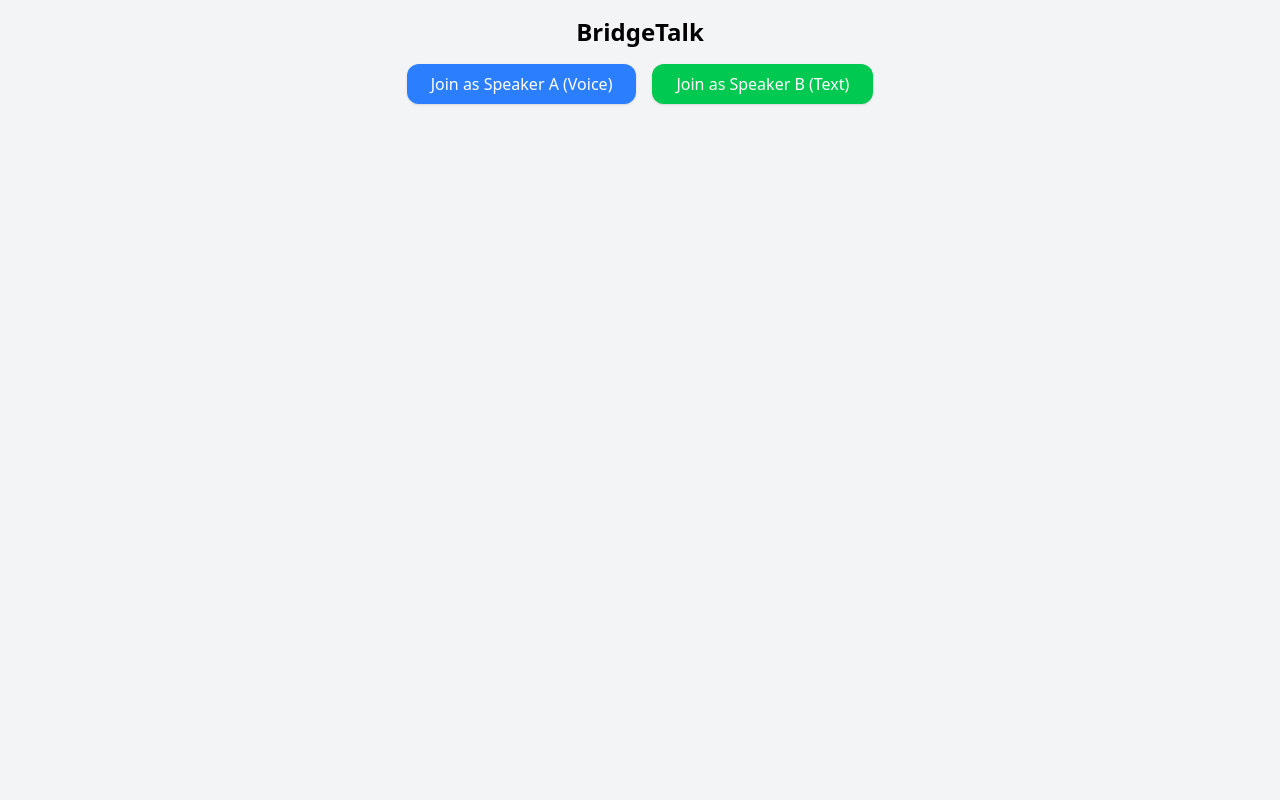
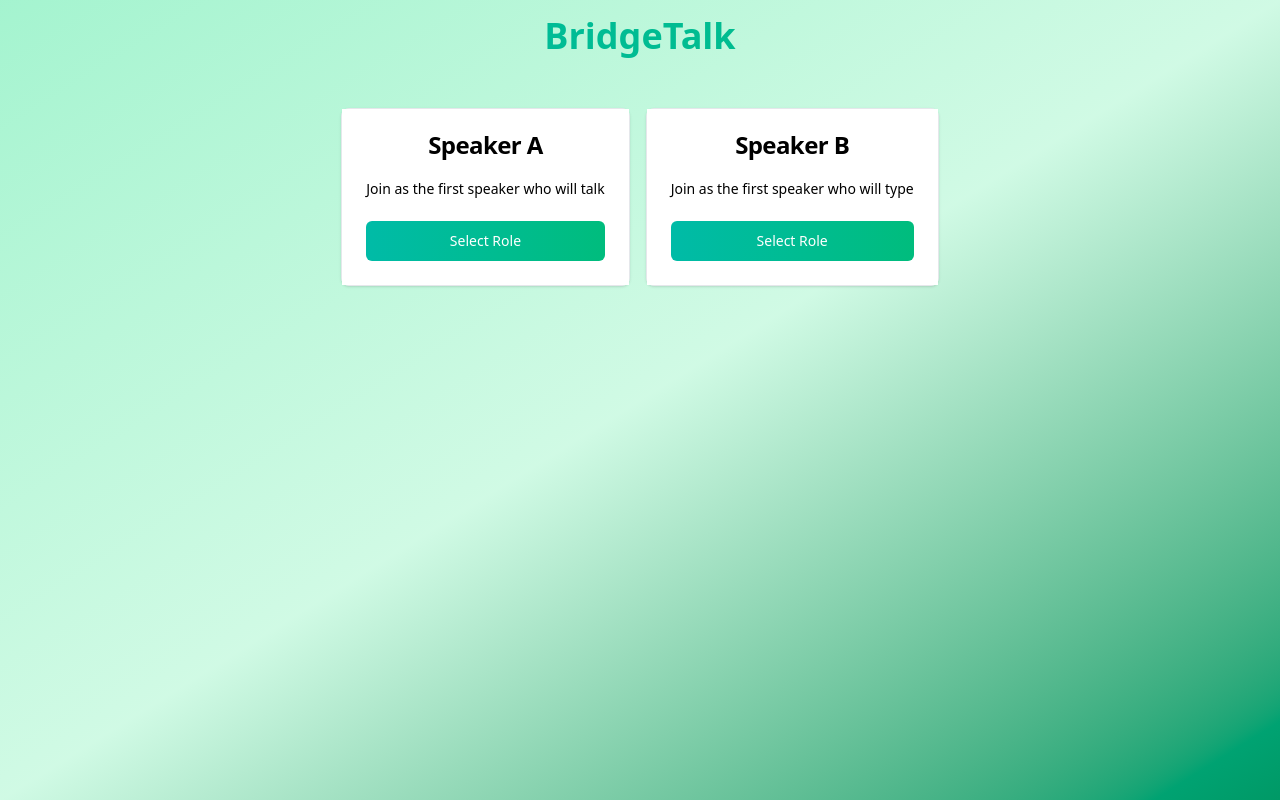
Before and after one commit to ishanmitra/bridgetalk, a React (Vite) app: page / in a window 1280 px wide. Built offline with nearby package versions, Linux system fonts and the light colour scheme; no server answers.

Commit message:
chore: add tailwind styles using v0

```diff
--- a/src/App.jsx
+++ b/src/App.jsx
@@ -9,14 +9,15 @@ function App() {
   const [roomId] = useState("room123"); // or generate dynamically
 
   return (
-    <div className="min-h-screen bg-gray-100 p-4">
-      <h1 className="text-2xl font-bold text-center mb-4">BridgeTalk</h1>
+    <div className="min-h-screen p-4 bg-gradient-to-br from-emerald-200 via-emerald-100 to-emerald-600">
+      <h1 className="text-3xl text-center md:text-4xl font-bold bg-gradient-to-r from-teal-500 to-emerald-500 bg-clip-text text-transparent w-full mb-8 pb-5">BridgeTalk</h1>
       {!role ? (
         <RoleSelector onSelect={setRole} />
       ) : (
         <>
           <ChatWindow
             role={role}
+            setRole={setRole}
             messages={messages}
             setMessages={setMessages}
             interimMessage={interimMessage}
--- a/src/components/ChatWindow.jsx
+++ b/src/components/ChatWindow.jsx
@@ -7,6 +7,7 @@ import LLM from "./roles/LLM.jsx"; // Adjust path as needed
 
 const ChatWindow = ({
   role,
+  setRole,
   messages,
   setMessages,
   roomId,
@@ -70,7 +71,15 @@ const ChatWindow = ({
   }, [messages, interimMessage]);
 
   return (
-    <div className="max-w-xl mx-auto bg-white rounded-2xl shadow p-4">
+    <div className="mx-auto bg-white rounded-2xl shadow p-4">
+      <button
+        onClick={() => setRole(null)}
+        className="mb-4 px-4 py-2 bg-red-500 text-white rounded hover:bg-red-600 transition"
+      >
+        Back to Home
+      </button>
+
+
       <div id="chat-history" className="h-96 overflow-y-auto space-y-2 border p-2 mb-4 rounded-lg">
         {messages.map((msg, idx) => (
           <MessageBubble key={idx} role={msg.role} text={msg.text} />
@@ -99,7 +108,7 @@ const ChatWindow = ({
               onKeyDown={handleKeyDown}
               placeholder="Type your prompt..."
             />
-            <button onClick={sendMessage} className="bg-green-500 text-white px-4 rounded-lg">
+            <button onClick={sendMessage} className="text-white inline-flex items-center justify-center gap-2 whitespace-nowrap rounded-md text-sm font-medium ring-offset-background transition-colors focus-visible:outline-none focus-visible:ring-2 focus-visible:ring-ring focus-visible:ring-offset-2 disabled:pointer-events-none disabled:opacity-50 [&_svg]:pointer-events-none [&_svg]:size-4 [&_svg]:shrink-0 bg-primary text-primary-foreground hover:bg-primary/90 h-10 px-4 py-2 bg-gradient-to-r from-teal-500 to-emerald-500 hover:from-teal-600 hover:to-emerald-600">
               Send
             </button>
           </div>
--- a/src/components/MessageBubble.jsx
+++ b/src/components/MessageBubble.jsx
@@ -1,9 +1,22 @@
+import { useEffect, useState } from "react";
+
 const MessageBubble = ({ role, text, isInterim = false }) => {
+  const [visible, setVisible] = useState(false);
+
   const isA = role === "A";
   const isB = role === "B";
   const isAI = role === "AI";
 
-  const baseStyle = `max-w-xs px-4 py-2 rounded-xl shadow`;
+  useEffect(() => {
+    // Trigger transition after mount
+    const timer = setTimeout(() => setVisible(true), 10);
+    return () => clearTimeout(timer);
+  }, []);
+
+  const baseStyle = `max-w-xs px-4 py-2 rounded-xl shadow transform transition-all duration-300 ${
+    visible ? "opacity-100 translate-y-0" : "opacity-0 translate-y-2"
+  }`;
+
   const roleStyle = isA
     ? "bg-blue-100 text-blue-800"
     : isB
@@ -39,5 +52,4 @@ const MessageBubble = ({ role, text, isInterim = false }) => {
   );
 };
 
-
 export default MessageBubble;
--- a/src/components/RoleSelector.jsx
+++ b/src/components/RoleSelector.jsx
@@ -1,18 +1,32 @@
 const RoleSelector = ({ onSelect }) => (
+  <div className="w-full">
     <div className="flex justify-center gap-4">
+      <div className="rounded-lg border border-gray-200 bg-card text-card-foreground shadow-sm transition-all hover:shadow-md">
+        <div className="bg-white space-y-1.5 p-6 flex flex-col items-center gap-4">
+          <h3 className="text-2xl font-semibold leading-none tracking-tight">Speaker A</h3>
+          <p className="text-sm text-muted-foreground">Join as the first speaker who will talk</p>
           <button
             onClick={() => onSelect("A")}
-      className="bg-blue-500 text-white px-6 py-2 rounded-xl shadow"
+            className="text-white inline-flex items-center justify-center gap-2 whitespace-nowrap rounded-md text-sm font-medium ring-offset-background transition-colors focus-visible:outline-none focus-visible:ring-2 focus-visible:ring-ring focus-visible:ring-offset-2 disabled:pointer-events-none disabled:opacity-50 [&_svg]:pointer-events-none [&_svg]:size-4 [&_svg]:shrink-0 bg-primary text-primary-foreground hover:bg-primary/90 h-10 px-4 py-2 w-full bg-gradient-to-r from-teal-500 to-emerald-500 hover:from-teal-600 hover:to-emerald-600"
           >
-      Join as Speaker A (Voice)
+            Select Role
           </button>
+        </div>
+      </div>
+      <div className="rounded-lg border border-gray-200 bg-card text-card-foreground shadow-sm transition-all hover:shadow-md">
+        <div className="bg-white space-y-1.5 p-6 flex flex-col items-center gap-4">
+          <h3 className="text-2xl font-semibold leading-none tracking-tight">Speaker B</h3>
+          <p className="text-sm text-muted-foreground">Join as the first speaker who will type</p>
           <button
             onClick={() => onSelect("B")}
-      className="bg-green-500 text-white px-6 py-2 rounded-xl shadow"
+            className="text-white inline-flex items-center justify-center gap-2 whitespace-nowrap rounded-md text-sm font-medium ring-offset-background transition-colors focus-visible:outline-none focus-visible:ring-2 focus-visible:ring-ring focus-visible:ring-offset-2 disabled:pointer-events-none disabled:opacity-50 [&_svg]:pointer-events-none [&_svg]:size-4 [&_svg]:shrink-0 bg-primary text-primary-foreground hover:bg-primary/90 h-10 px-4 py-2 w-full bg-gradient-to-r from-teal-500 to-emerald-500 hover:from-teal-600 hover:to-emerald-600"
           >
-      Join as Speaker B (Text)
+            Select Role
           </button>
         </div>
+      </div>
+    </div>
+  </div >
 );
 
 export default RoleSelector;
```
Also changed, not shown: 1 other file (tests, documents, lock files or other folders). Lines whose indentation alone changed are shown as unchanged.
